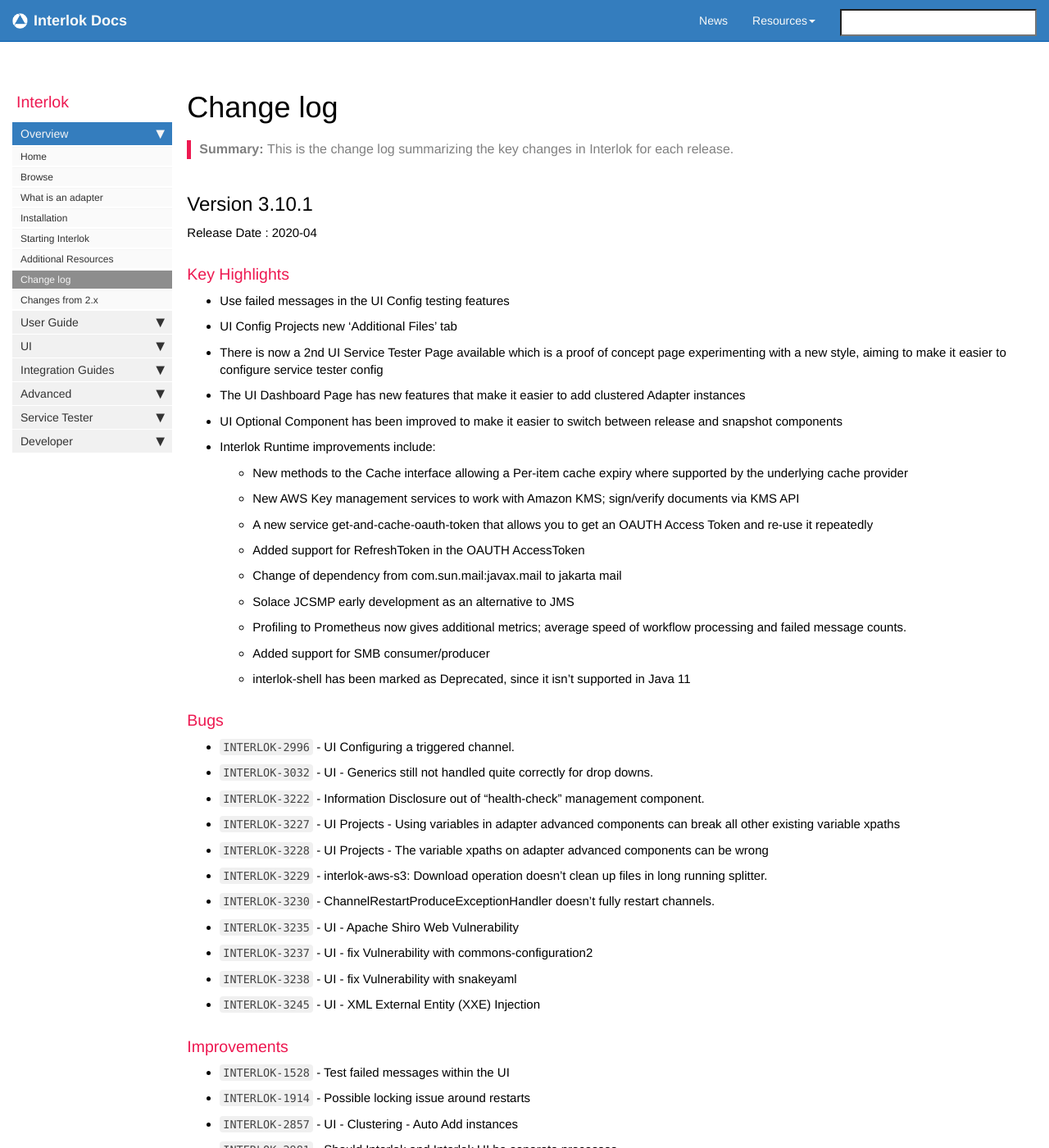
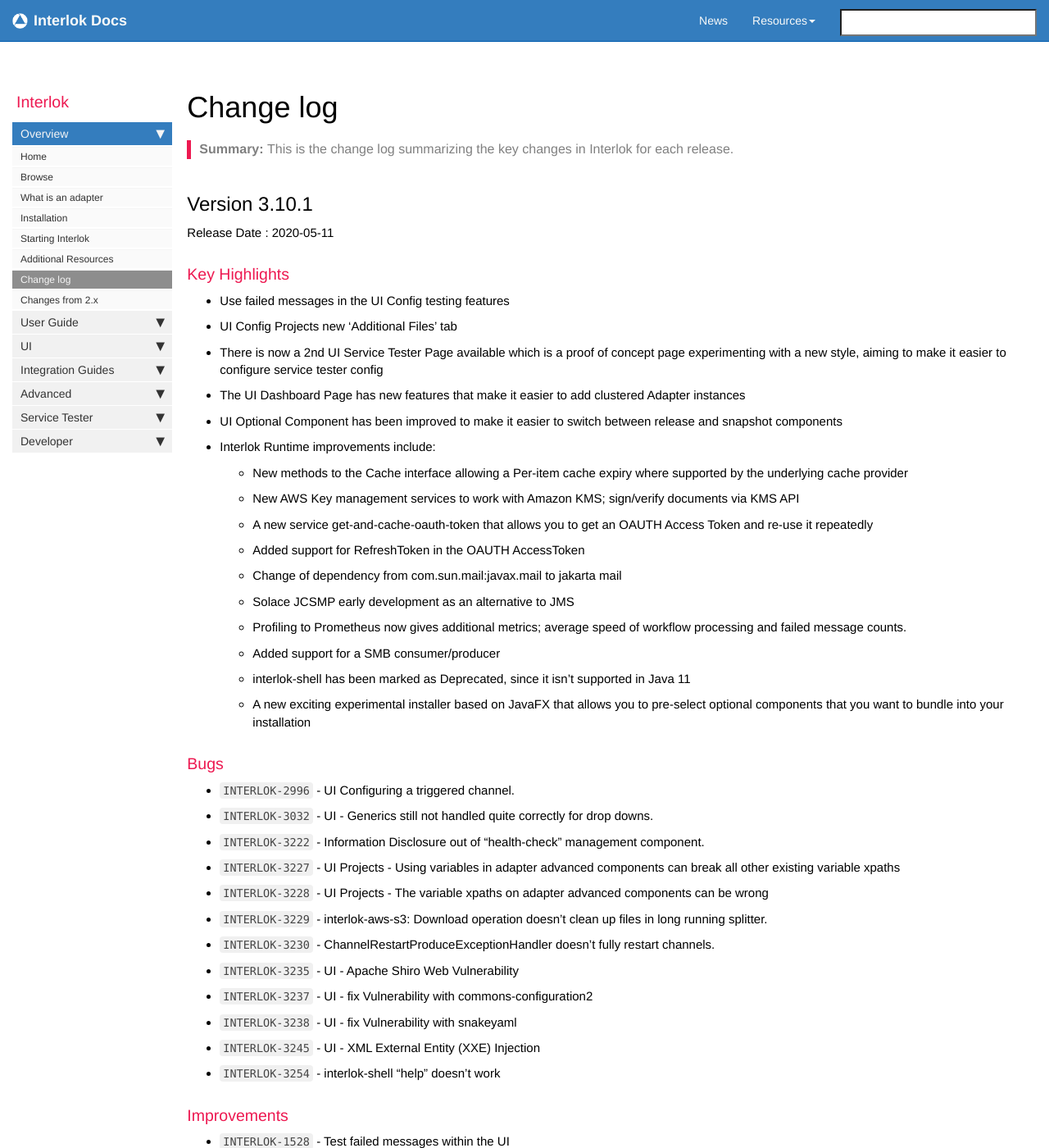
Before and after one commit to adaptris/interlok-docs-legacy, a Jekyll site: the page built from pages/adapter/changelog.md, in a window 1280 px wide and 1400 px high. Shown: the whole window at 82% size. Built offline with Jekyll 4.4.1, drawn with Linux system fonts in a browser that asks for light colours; nearby versions of some CDN libraries; comment, search, counter and statistics services are not loaded; some of the changed text lies outside the part shown.

Commit message:
updated for the 3.10.1 ga release

```diff
--- a/_includes/custom/release3101.html
+++ b/_includes/custom/release3101.html
@@ -1,6 +1,6 @@
 ## Version 3.10.1 ##
 
-Release Date : 2020-04
+Release Date : 2020-05-11
 
 ### Key Highlights
 
@@ -17,8 +17,9 @@
     - Change of dependency from com.sun.mail:javax.mail to jakarta mail
     - Solace JCSMP early development as an alternative to JMS
     - Profiling to Prometheus now gives additional metrics; average speed of workflow processing and failed message counts.
-    - Added support for SMB consumer/producer
+    - Added support for a SMB consumer/producer
     - interlok-shell has been marked as Deprecated, since it isn't supported in Java 11
+    - A new exciting experimental installer based on JavaFX that allows you to pre-select optional components that you want to bundle into your installation
 
 ### Bugs
 - `INTERLOK-2996` - UI Configuring a triggered channel.
@@ -32,6 +33,7 @@
 - `INTERLOK-3237` - UI - fix Vulnerability with commons-configuration2
 - `INTERLOK-3238` - UI - fix Vulnerability with snakeyaml
 - `INTERLOK-3245` - UI - XML External Entity (XXE) Injection
+- `INTERLOK-3254` - interlok-shell "help" doesn't work
 
 ### Improvements
 
@@ -66,6 +68,8 @@
 - `INTERLOK-3232` - SMTP - Expressions
 - `INTERLOK-3234` - Add support for a SMB consumer/producer
 - `INTERLOK-3252` - workflow-rest-services should add a logging context
+- `INTERLOK-3255` - Deprecate interlok-shell since it isn't supported in Java 11
+- `INTERLOK-3267` - Javafx installer - Downloads page
 - `INTERLOK-2899` - Remove package.html -> package-info.java for all existing projects
 - `INTERLOK-3216` - Upgrade swiftMQ client to 12.x
 - `INTERLOK-3221` - Ui - Upgrade jersey to 2.30.1
```
Also changed, not shown: _posts/2020-05-11-3.10.1-release.md (added, +15 -0 lines).
